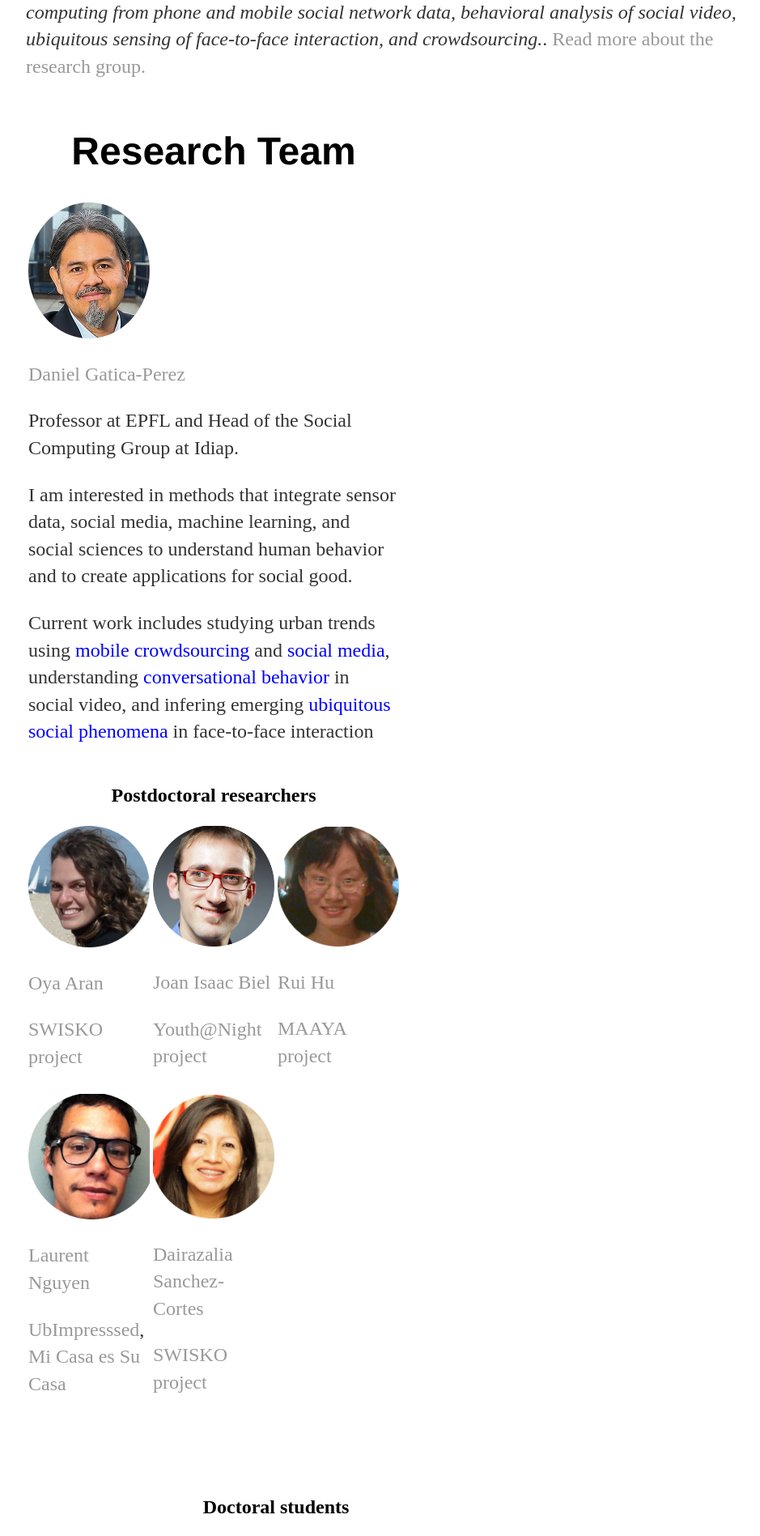
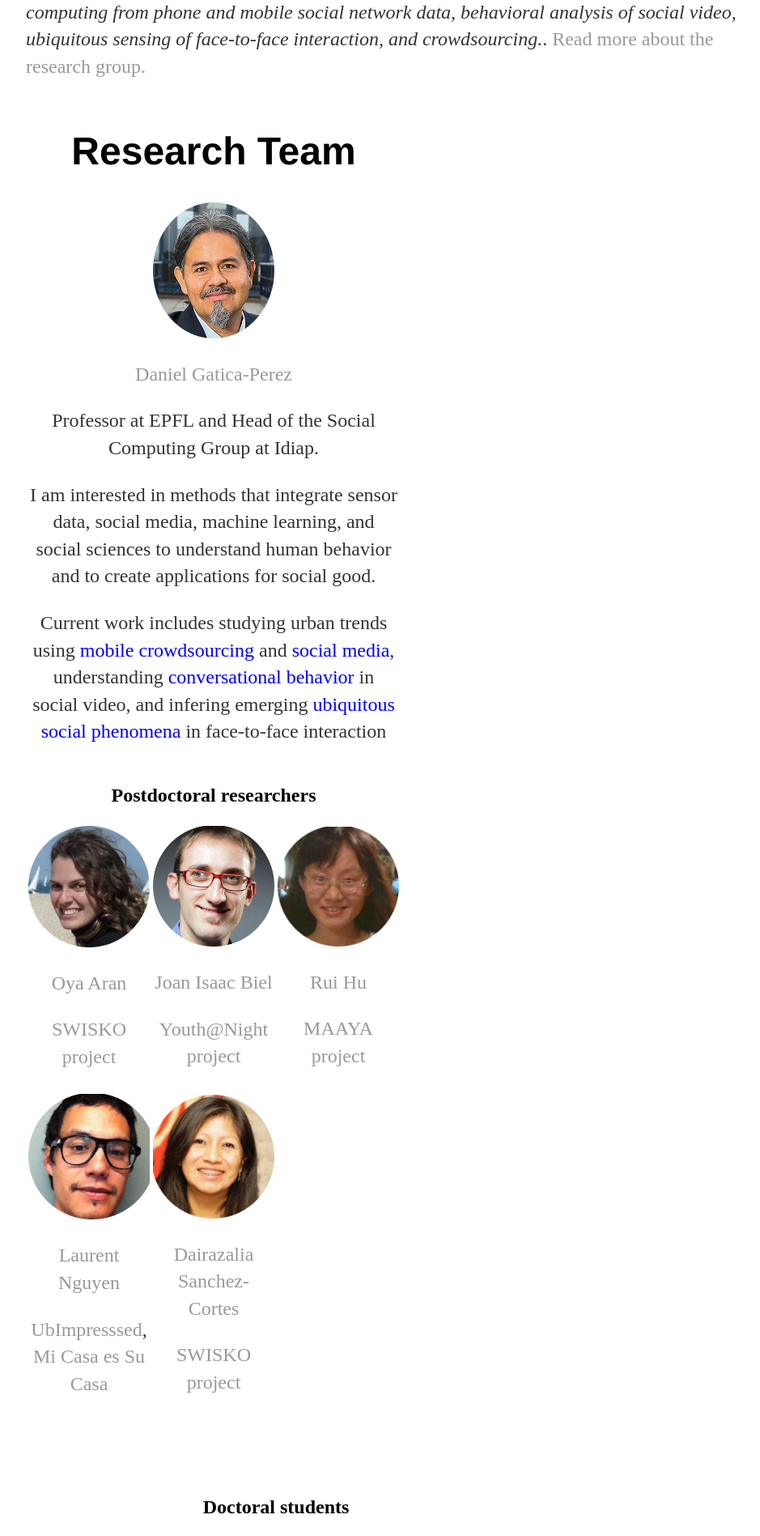
Before and after one commit to socialcomputing-group/socialcomputing-group.github.io, a Jekyll site: the page built from index.html, in a window 1280 px wide. Shown: the part 388-2285 px from the top of the page at 81% size, without its empty margins (160-1099 px from the left). Built offline with Jekyll 4.4.1, drawn with Linux system fonts in a browser that asks for light colours.

Commit message:
Update main.css

```diff
--- a/css/main.css
+++ b/css/main.css
@@ -41,3 +41,6 @@ ul.posts {
 ul.posts li {
     list-style: none;
 }
+td {
+    text-align: center;
+}
```
